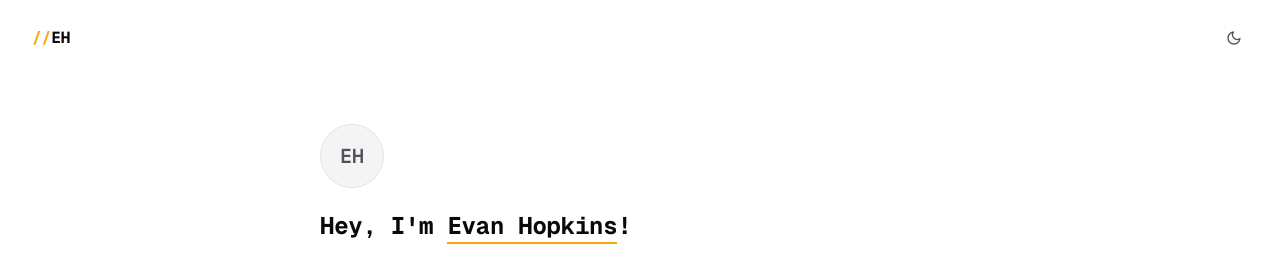
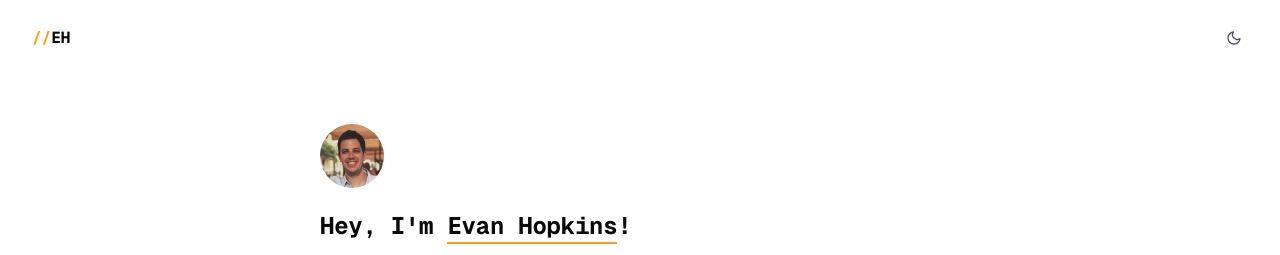
Before and after one commit to evanjhopkins/evanjhopkins.com, a plain HTML site: page index.html in a window 1280 px wide. Shown: the top 255 px of the page. Drawn offline with nearby package versions, Linux system fonts and the light colour scheme.

Commit message:
Use a photo for the profile avatar
Amp-Thread-ID: https://ampcode.com/threads/T-01a1e0f9-3b04-71cc-83ab-34c8ac001aab
Co-authored-by: Amp <amp@ampcode.com>

```diff
--- a/index.html
+++ b/index.html
@@ -151,16 +151,11 @@
       }
 
       .avatar {
+        display: block;
         width: 64px;
         height: 64px;
-        display: grid;
-        place-items: center;
-        border: 1px solid var(--border);
         border-radius: 50%;
-        background: var(--muted);
-        color: var(--muted-fg);
-        font-size: 20px;
-        font-weight: 600;
+        object-fit: cover;
       }
 
       h1 {
@@ -450,7 +445,7 @@
     </header>
 
     <main>
-      <div class="avatar" aria-hidden="true">EH</div>
+      <img class="avatar" src="avatar.jpg" alt="Evan Hopkins" width="64" height="64" />
 
       <h1>Hey, I'm <span class="name">Evan Hopkins</span>!</h1>
 
```
Also changed, not shown: avatar.jpg (added).
